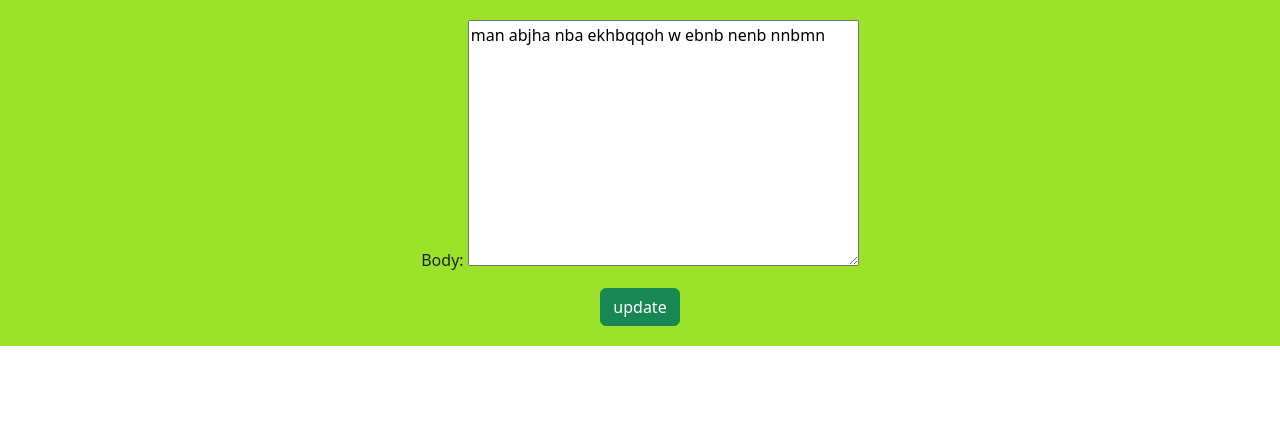
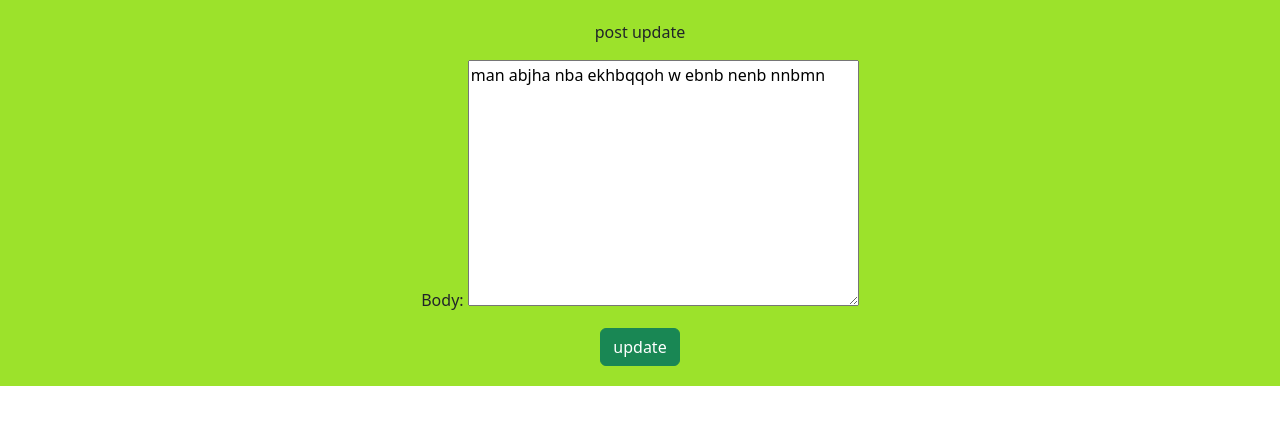
Before and after one commit to mrkingali/socialMediaDjango, a Django app: page /post/update/16/ in a window 1280 px wide. Shown: the part 56-481 px from the top of the page. Run offline with Django 4.2, Linux system fonts and the light colour scheme; a user stored in the database is signed in; data comes from the database, SQL or seed files in the repository.

Commit message:
add post update header to project

```diff
--- a/home/templates/home/post_update.html
+++ b/home/templates/home/post_update.html
@@ -1,7 +1,7 @@
 {% extends 'base.html' %}
 {% block content %}
 <div class="text-center">
-
+    <p class="text-header">post update</p>
     <form action="" novalidate method="post">
 
     {% csrf_token %}
```
